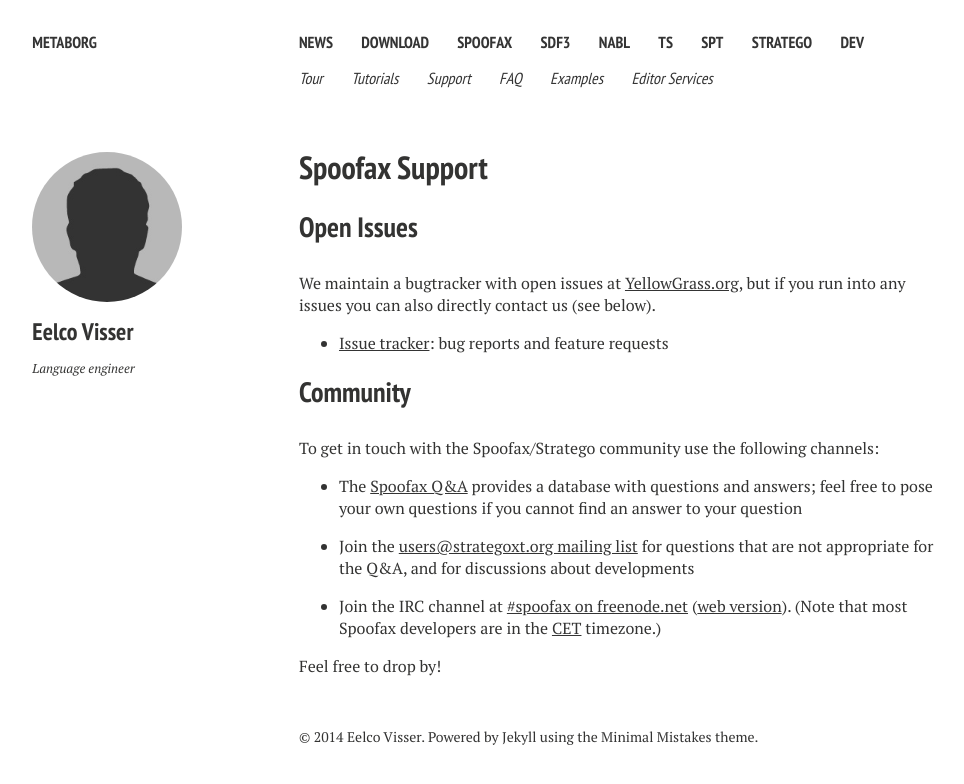
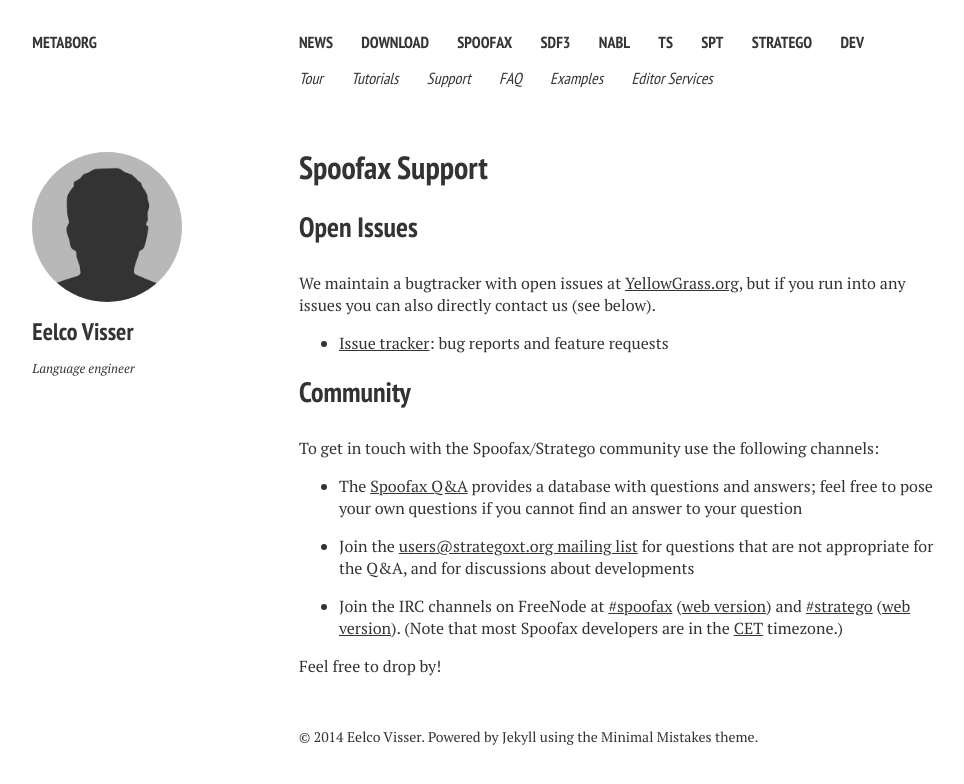
Before and after one commit to MartijnDwars/metaborg.github.io, a Jekyll site: the page built from spoofax/support/index.md, in a window 1280 px wide. Shown: the top 784 px of the page, without its empty margins (21-985 px from the left). Built offline with Jekyll 4.4.1, drawn with Linux system fonts in a browser that asks for light colours; nearby versions of some CDN libraries.

Commit message:
links to IRC channels

```diff
--- a/spoofax/support/index.md
+++ b/spoofax/support/index.md
@@ -31,9 +31,10 @@
     questions that are not appropriate for the Q&A, and for discussions
     about developments
 
--   Join the IRC channel at [\#spoofax on
-    freenode.net](irc://irc.freenode.net/stratego) ([web
-    version](http://webchat.freenode.net/?channels=stratego)). (Note
+-   Join the IRC channels on FreeNode at [\#spoofax](irc://irc.freenode.net/spoofax) ([web
+    version](http://webchat.freenode.net/?channels=spoofax))
+    and [\#stratego](irc://irc.freenode.net/stratego)
+    ([web version](http://java.freenode.net/index.php?channel=spoofax)). (Note
     that most Spoofax developers are in the
     [CET](http://www.timeanddate.com/worldclock/custom.html?cities=16)
     timezone.)
```
